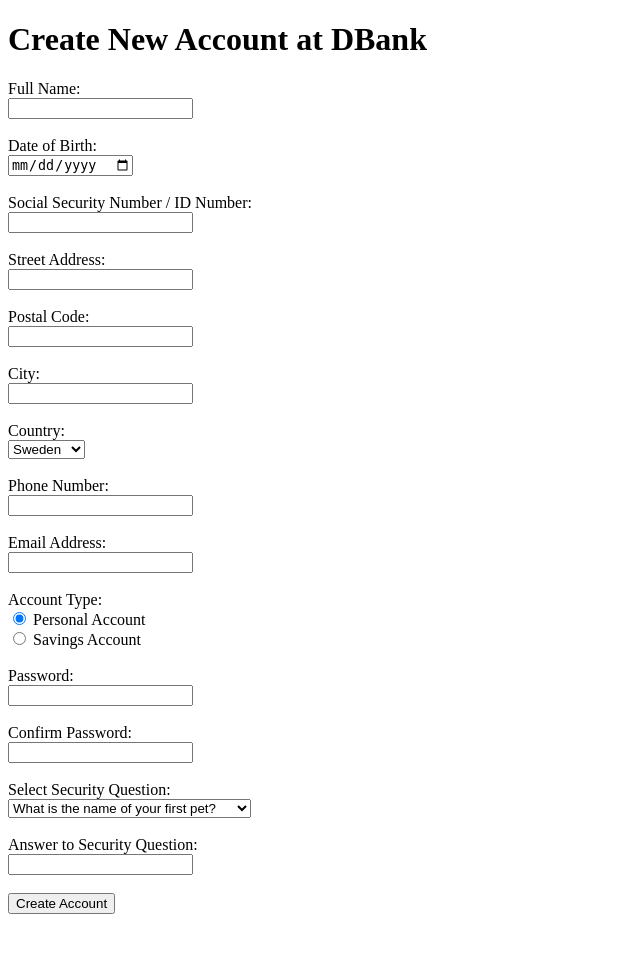
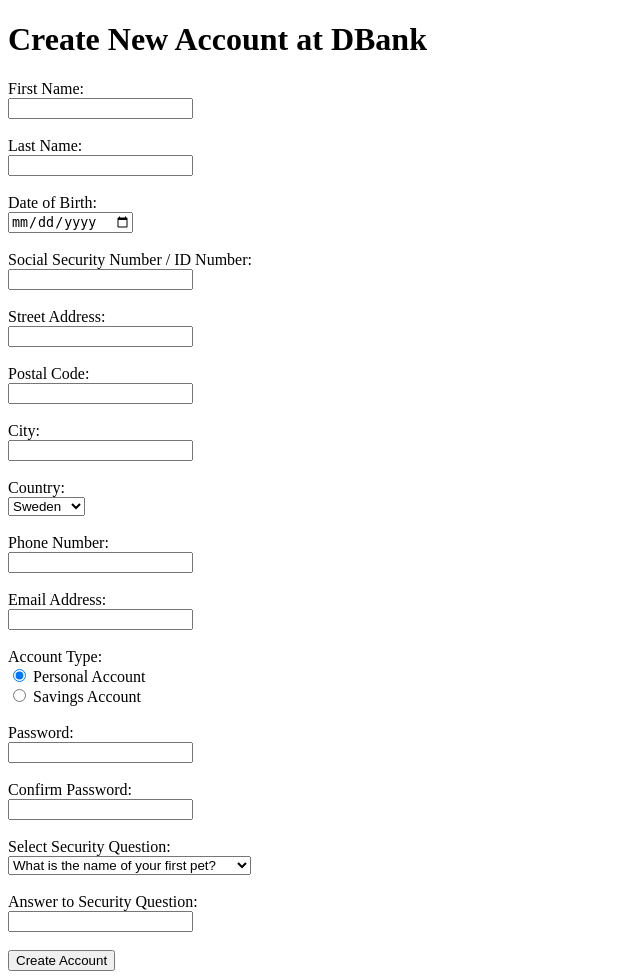
Before and after one commit to bappelberg/dbank, a Django app: page /create_account/ in a window 1280 px wide. Shown: the whole page, without its empty margins (0-640 px from the left). Before the commit the page ends 914 px from the top, so only its background shows below. Run offline with Django 5.2, Linux system fonts and the light colour scheme.

Commit message:
Use first and last name

```diff
--- a/core/templates/core/create_account.html
+++ b/core/templates/core/create_account.html
@@ -13,8 +13,11 @@
         {% csrf_token %}
 
         <!-- Personal Information -->
-        <label for="full_name">Full Name:</label><br>
-        <input type="text" id="full_name" name="full_name" required><br><br>
+        <label for="first_name">First Name:</label><br>
+        <input type="text" id="first_name" name="first_name" required><br><br>
+
+        <label for="last_name">Last Name:</label><br>
+        <input type="text" id="last_name" name="last_name" required><br><br>
 
         <label for="dob">Date of Birth:</label><br>
         <input type="date" id="dob" name="dob" required><br><br>
```
